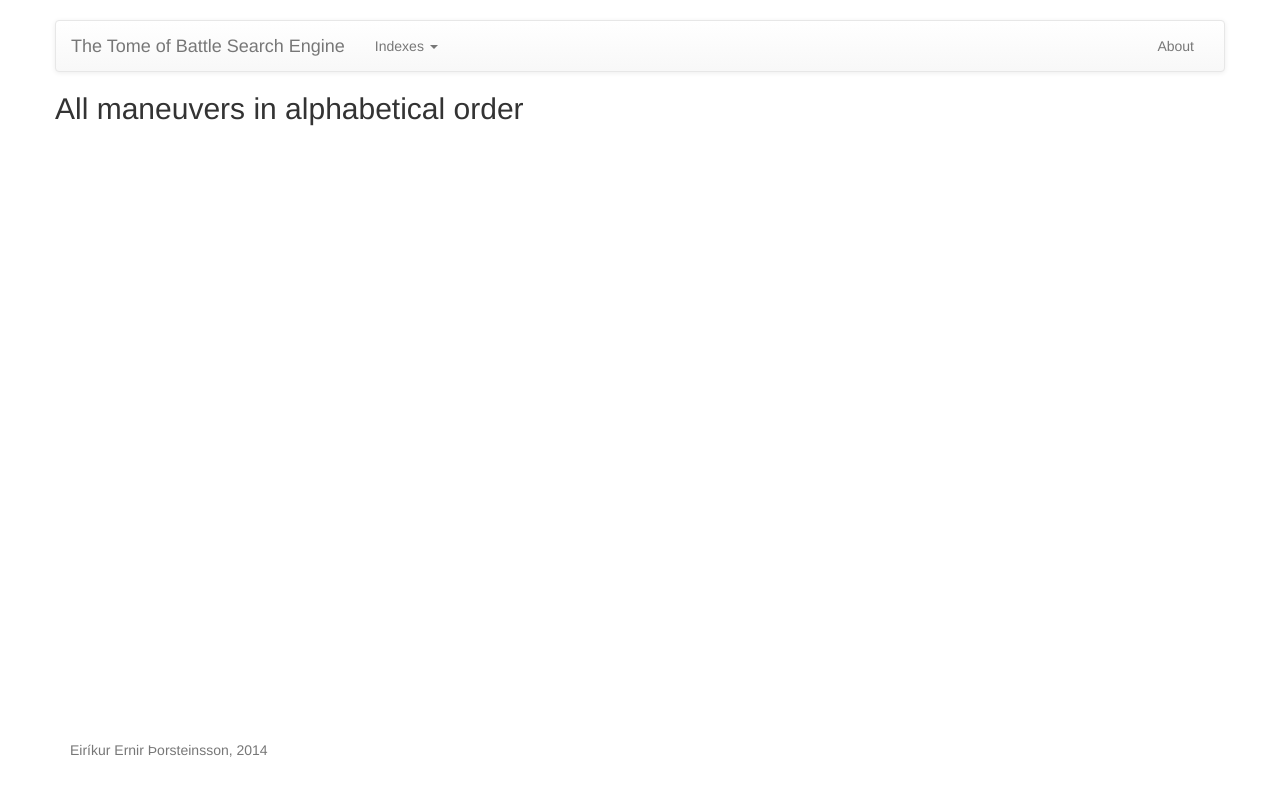
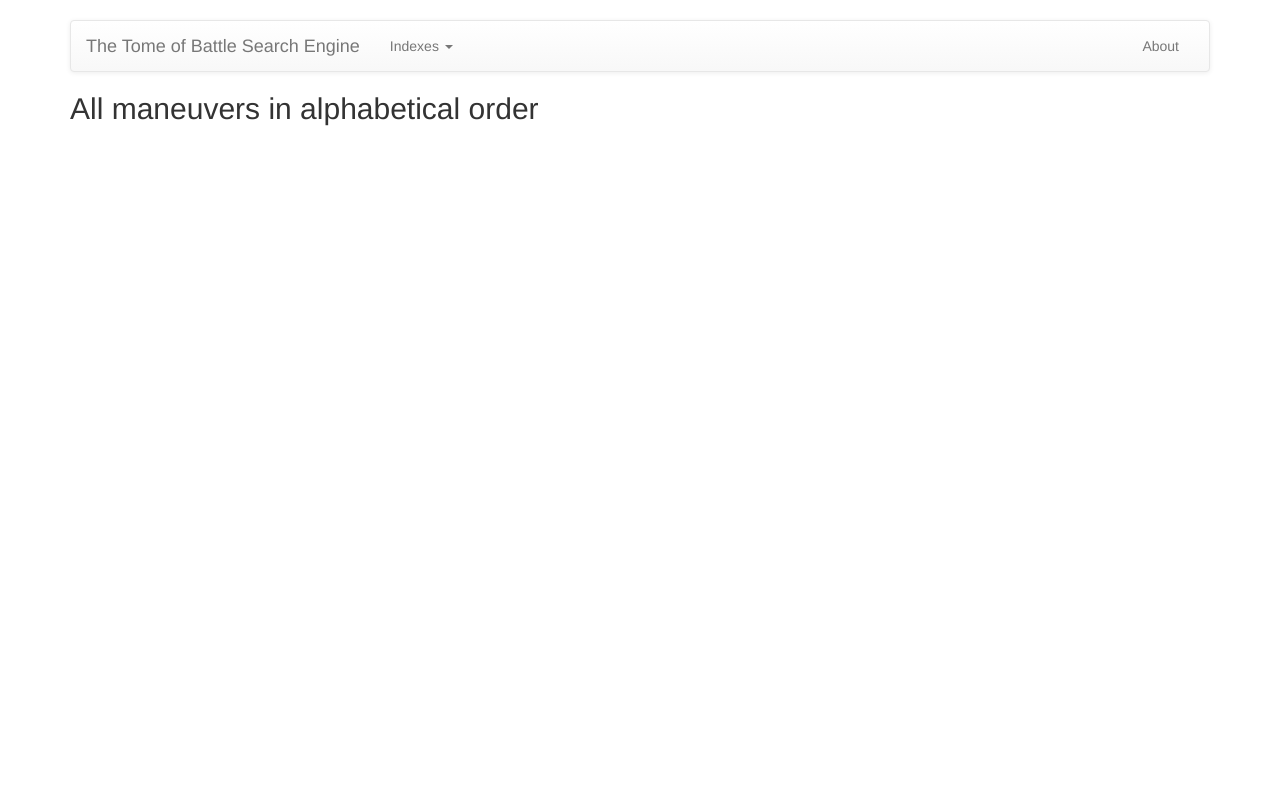
Before and after one commit to Ernir/tome-of-battle-tools, a Django app: template search_engine/templates/maneuvers_alphabetical.html in a window 1280 px wide. Run offline with Django 3.2, Linux system fonts and the light colour scheme; the template is opened without the code that fills it, so the values that code supplies are empty; some libraries are stand-ins or nearby versions.

Commit message:
Footer removed, navbar updated to include the by-discipline index.

```diff
--- a/search_engine/static/style.css
+++ b/search_engine/static/style.css
@@ -5,24 +5,3 @@ body {
 .navbar {
   margin-bottom: 20px;
 }
-
-/* Footer placement */
-
-html,
-body {
-  height: 100%;
-}
-/* Wrapper for page content to push down footer */
-#content {
-  min-height: 100%;
-  height: auto;
-  /* Negative indent footer by its height */
-  margin: 0 auto -60px;
-  /* Pad bottom by footer height*/
-  padding: 0 0 60px;
-}
-
-/* Set the fixed height of the footer here */
-#footer {
-  height: 60px;
-}
--- a/search_engine/templates/base.html
+++ b/search_engine/templates/base.html
@@ -23,12 +23,6 @@
     {% endblock %}
 </div>
 
-<div id="footer">
-    <div class="container">
-        <p class="text-muted">Eiríkur Ernir Þorsteinsson, 2014</p>
-    </div>
-</div>
-
 <!-- minified jQuery -->
 <script src="http://code.jquery.com/jquery-2.1.1.min.js"></script>
 
--- a/search_engine/templates/navbar.html
+++ b/search_engine/templates/navbar.html
@@ -19,6 +19,7 @@
                             class="caret"></span></a>
                     <ul class="dropdown-menu" role="menu">
                         <li><a href="{% url "search_engine.views.maneuvers_alphabetical" %}">Alphabetical</a></li>
+                        <li><a href="{% url "search_engine.views.maneuvers_by_discipline" %}">By Discipline</a></li>
                     </ul>
                 </li>
             </ul>
```
Also changed, not shown: 1 other file.
